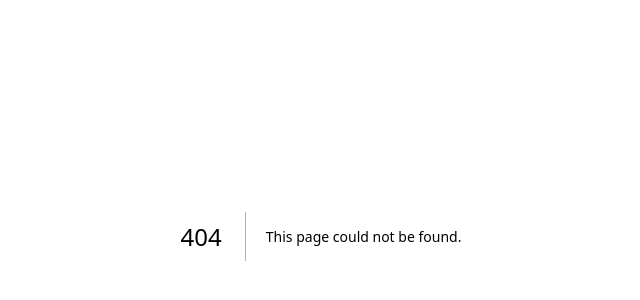
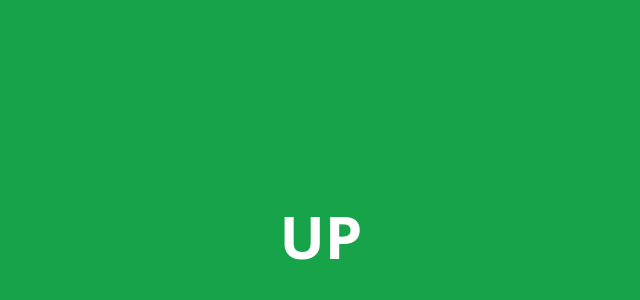
Before and after one commit to mike-weiner/kenyonwx, a Next.js app: page /up in a window 1280 px wide. Before the commit this address had no page. Shown: the part 164-464 px from the top of the page, without its empty margins (319-959 px from the left). Built offline with nearby package versions, Linux system fonts and the light colour scheme.

Commit message:
Health Check Page (#67)
* Create Basic Health Check Page

* add newline to EOF

```diff
--- /dev/null
+++ b/src/pages/up/index.js
@@ -0,0 +1,7 @@
+export default function Up() {
+  return (
+    <div className="flex items-center justify-center h-screen bg-green-600">
+      <h1 className="text-white text-6xl font-bold">UP</h1>
+    </div>
+  );
+}
```
